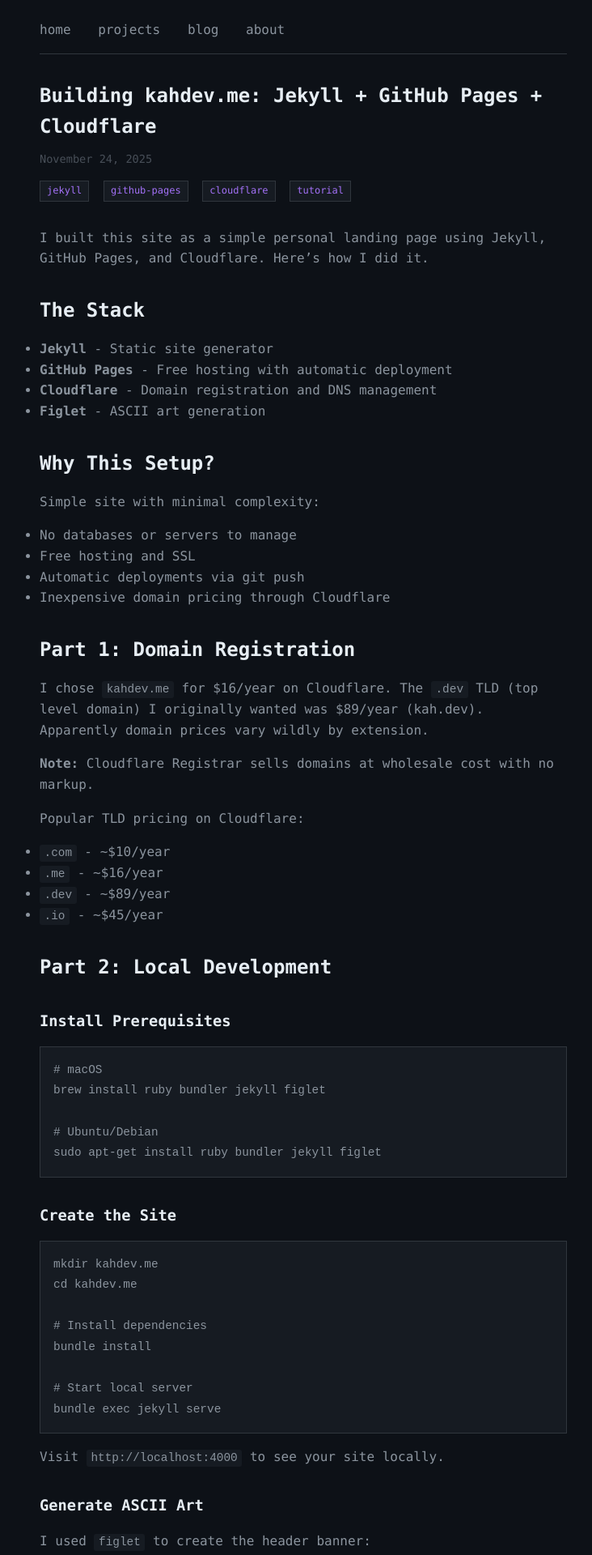
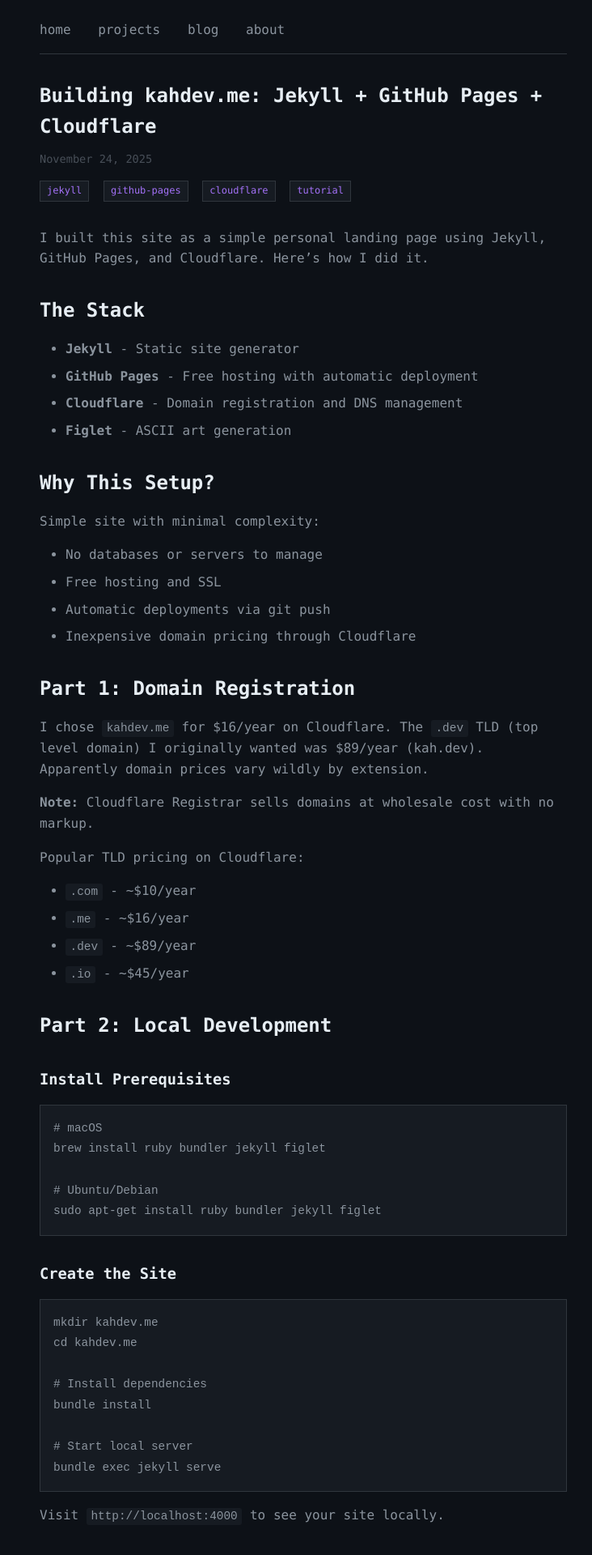
Before and after one commit to khesse-757/kahdev.me, a Jekyll site: the page built from _posts/2025-11-24-building-kahdev-me.md, in a window 1280 px wide. Shown: the top 1920 px of the page at 81% size, without its empty margins (265-997 px from the left). Built offline with Jekyll 4.4.1, drawn with Linux system fonts in a browser that asks for light colours.

Commit message:
add table borders and improve list formatting in blog posts

```diff
--- a/assets/css/style.css
+++ b/assets/css/style.css
@@ -426,3 +426,65 @@ body {
 .empty-state p {
   margin-bottom: 0.5rem;
 }
+
+/* ========================================
+   Blog Post Improvements
+   ======================================== */
+
+/* Better ordered/unordered lists in posts */
+.post-content ol,
+.post-content ul {
+  margin-bottom: 1rem;
+  padding-left: 2rem;
+}
+
+.post-content ol li,
+.post-content ul li {
+  margin-bottom: 0.5rem;
+  line-height: 1.6;
+}
+
+.post-content ol {
+  list-style-type: decimal;
+}
+
+.post-content ul {
+  list-style-type: disc;
+}
+
+/* Table styling for blog posts */
+.post-content table {
+  width: 100%;
+  margin-bottom: 1.5rem;
+  border-collapse: collapse;
+  font-size: 0.875rem;
+  display: block;
+  overflow-x: auto;
+}
+
+.post-content table th,
+.post-content table td {
+  padding: 0.75rem;
+  border: 1px solid var(--border);
+  text-align: left;
+}
+
+.post-content table th {
+  background: var(--bg-secondary);
+  color: var(--accent-green);
+  font-weight: 600;
+}
+
+.post-content table tr:nth-child(even) {
+  background: rgba(22, 27, 34, 0.5);
+}
+
+.post-content table tr:hover {
+  background: rgba(88, 166, 255, 0.1);
+}
+
+@media (min-width: 600px) {
+  .post-content table {
+    display: table;
+  }
+}
```
